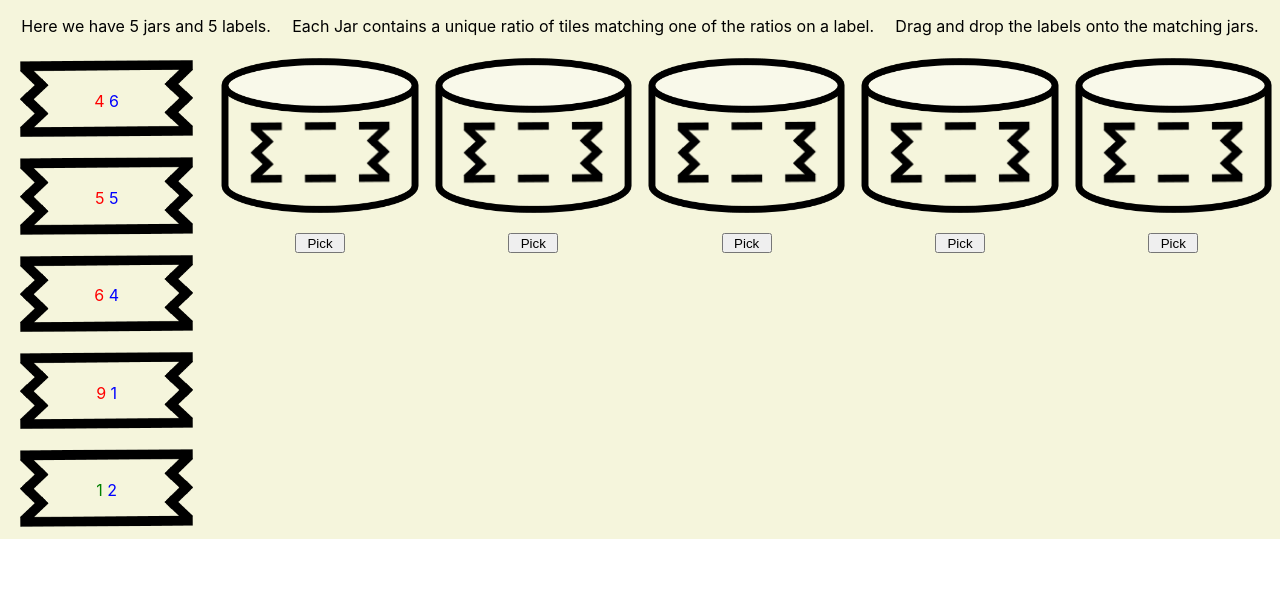
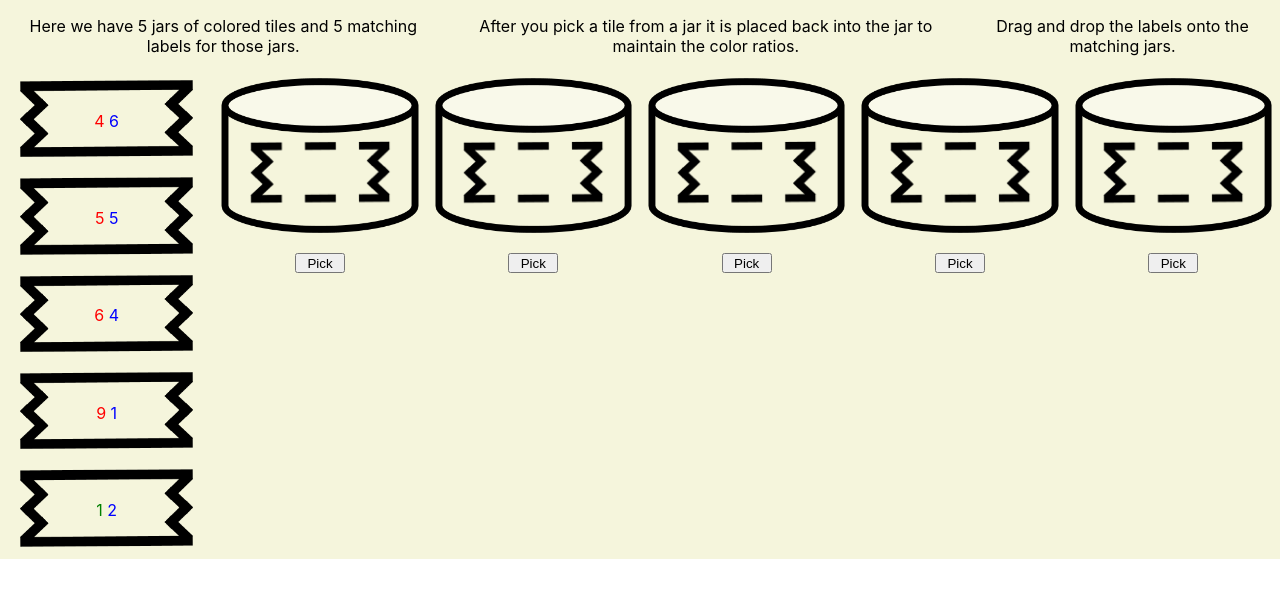
Before and after one commit to prj8121/PickingJars, a React (Create React App) app: page / in a window 1280 px wide. Shown: the top 598 px of the page. Built offline with nearby package versions, Linux system fonts and the light colour scheme.

Commit message:
Slightly more comprehensive instructions

```diff
--- a/src/components/Experiment.js
+++ b/src/components/Experiment.js
@@ -95,17 +95,21 @@ function Experiment({specs}){
         flexDirection:'row',
         //border:'dashed lightgreen 2px',
     }
+    const InstructionsParagraphStyle = {
+        marginLeft:"2%",
+        marginRight:"2%",
+    }
 
     return (
         <div>
             <div style={{display:"flex", justifyContent:"space-evenly"}}>
-                <p>
-                    Here we have {numJars} jars and {numJars} labels.
+                <p style={InstructionsParagraphStyle}>
+                    Here we have {numJars} jars of colored tiles and {numJars} matching labels for those jars.
                 </p>
-                <p>
-                    Each Jar contains a unique ratio of tiles matching one of the ratios on a label.
+                <p style={InstructionsParagraphStyle}>
+                    After you pick a tile from a jar it is placed back into the jar to maintain the color ratios.
                 </p>
-                <p>
+                <p style={InstructionsParagraphStyle}>
                     Drag and drop the labels onto the matching jars.
                 </p>
             </div>
```
